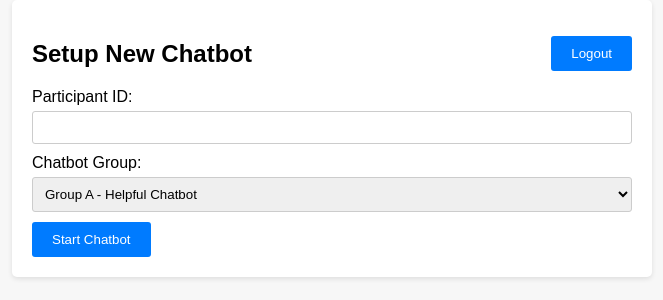
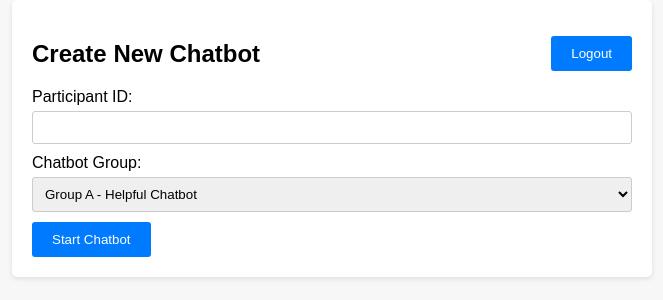
Before and after one commit to c3l-lab/maths-anxiety-chatbot, a Django app: template chatbot/templates/dashboard-sandbox/dashboard.html in a window 1280 px wide. Shown: the top 300 px of the page, without its empty margins (308-971 px from the left). Run offline with Django 3.2, Linux system fonts and the light colour scheme; the template is opened without the code that fills it, so the values that code supplies are empty.

Commit message:
Change title to test deployment

```diff
--- a/chatbot/templates/dashboard-sandbox/dashboard.html
+++ b/chatbot/templates/dashboard-sandbox/dashboard.html
@@ -16,7 +16,7 @@
             <div style="display:flex;
                         justify-content: space-between;
                         align-items: center">
-                <h2>Setup New Chatbot</h2>
+                <h2>Create New Chatbot</h2>
                 <form action="{% url 'logout' %}" method="post">
                     {% csrf_token %}
                     <button type="submit">Logout</button>
```
